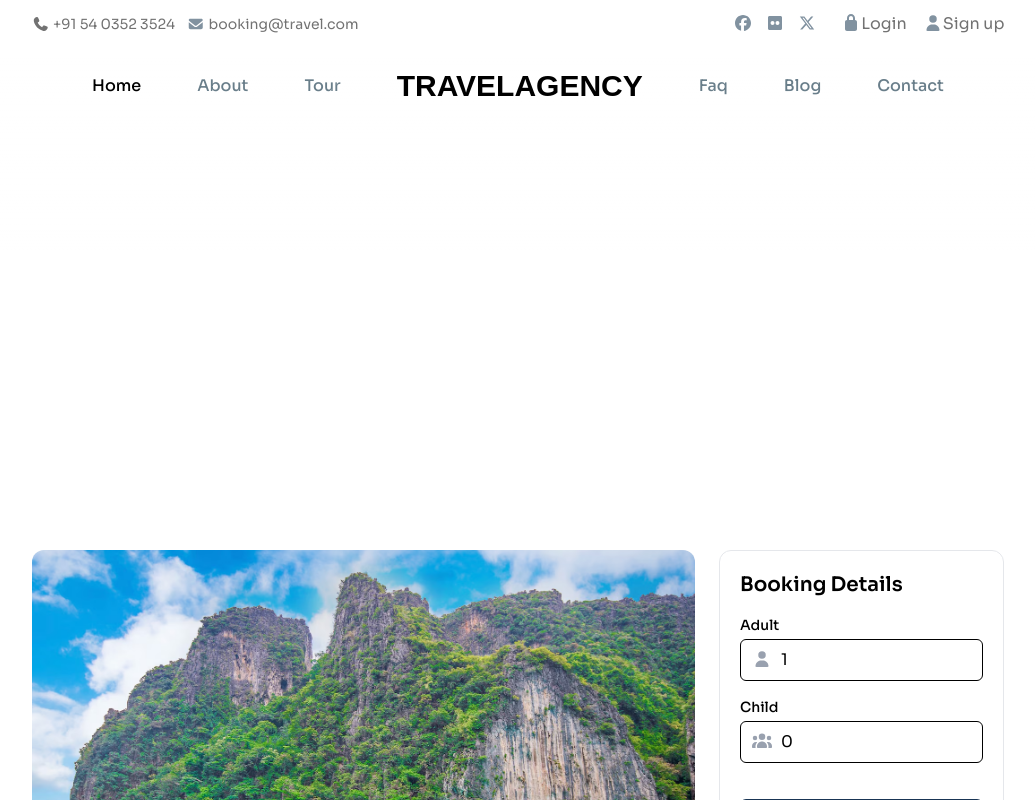
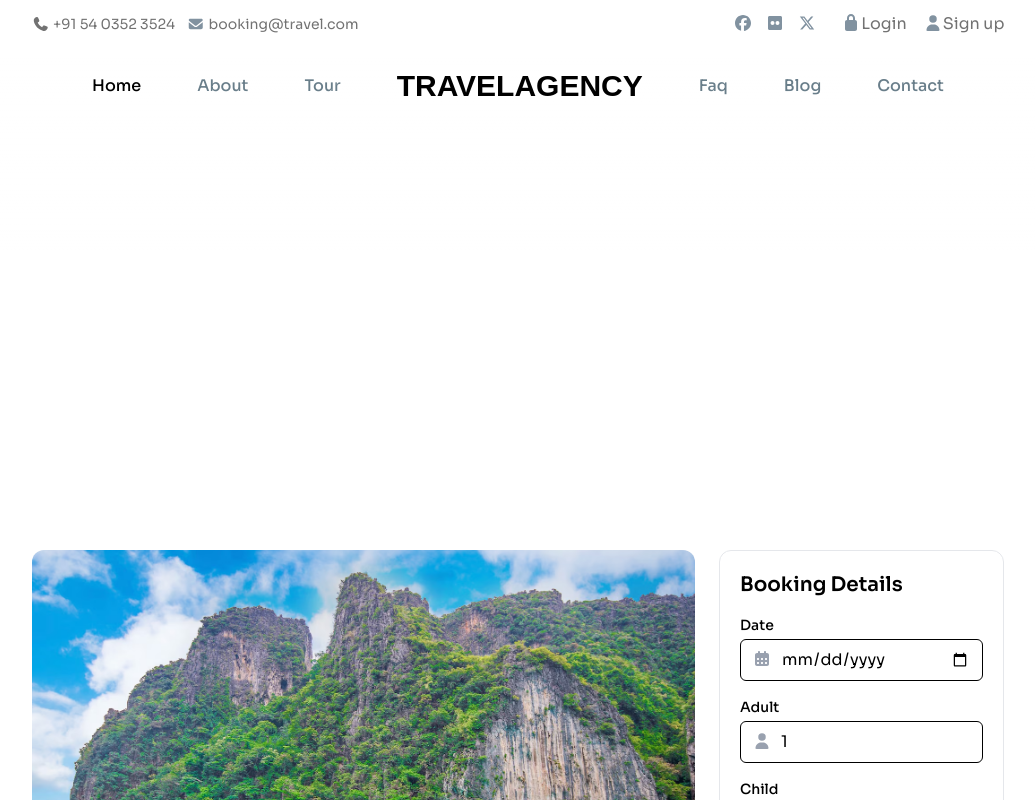
Before and after one commit to Nabil593/travel_agency, a Next.js app: page /TourDetails/1 in a window 1280 px wide. Shown: the top 800 px of the page, without its empty margins (122-1157 px from the left). Built offline with nearby package versions, Linux system fonts and the light colour scheme; a web font is replaced by a local one.

Commit message:
tour details updtae

```diff
--- a/src/app/TourDetails/[id]/sidebar.jsx
+++ b/src/app/TourDetails/[id]/sidebar.jsx
@@ -2,24 +2,39 @@
 
 import { useState } from "react";
 import { FontAwesomeIcon } from "@fortawesome/react-fontawesome";
-import { faUser, faUsers } from "@fortawesome/free-solid-svg-icons";
+import { faUser, faCalendarAlt, faUsers } from "@fortawesome/free-solid-svg-icons";
 
 export default function BookingSidebar({ tour }) {
+  const [date, setDate] = useState("");
   const [adult, setAdult] = useState(1);
   const [child, setChild] = useState(0);
 
-  const totalPrice =
-    adult * tour.adultPrice + child * tour.childPrice;
+  const totalPrice = adult * (tour.adultPrice || 0) + child * (tour.childPrice || 0);
 
   return (
     <aside className="w-full lg:w-[40%] xl:w-[30%] sticky top-24 border border-gray-200 rounded-xl p-5">
       <h3 className="text-xl font-semibold pb-4">Booking Details</h3>
 
-      {/* ===== Adult ===== */}
+      {/* Date Picker */}
       <div className="mb-4">
-        <label className="block text-sm font-medium mb-1">
-          Adult
-        </label>
+        <label className="block text-sm font-medium mb-1">Date</label>
+        <div className="relative">
+          <FontAwesomeIcon
+            icon={faCalendarAlt}
+            className="absolute left-3 top-3 text-gray-400"
+          />
+          <input
+            type="date"
+            value={date}
+            onChange={(e) => setDate(e.target.value)}
+            className="w-full border rounded-md pl-10 pr-3 py-2 outline-none"
+          />
+        </div>
+      </div>
+
+      {/* Adult */}
+      <div className="mb-4">
+        <label className="block text-sm font-medium mb-1">Adult</label>
         <div className="relative">
           <FontAwesomeIcon
             icon={faUser}
@@ -35,11 +50,9 @@ export default function BookingSidebar({ tour }) {
         </div>
       </div>
 
-      {/* ===== Child ===== */}
+      {/* Child */}
       <div className="mb-4">
-        <label className="block text-sm font-medium mb-1">
-          Child
-        </label>
+        <label className="block text-sm font-medium mb-1">Child</label>
         <div className="relative">
           <FontAwesomeIcon
             icon={faUsers}
@@ -55,7 +68,8 @@ export default function BookingSidebar({ tour }) {
         </div>
       </div>
 
-      {/* ===== Button ===== */}
+
+      {/* Book Button */}
       <button
         type="button"
         className="w-full mt-5 bg-[#193555] text-white py-3 rounded-md font-semibold hover:opacity-90 transition"
```
Also changed, not shown: src/app/TourDetails/[id]/page.jsx (+4 -117 lines).
